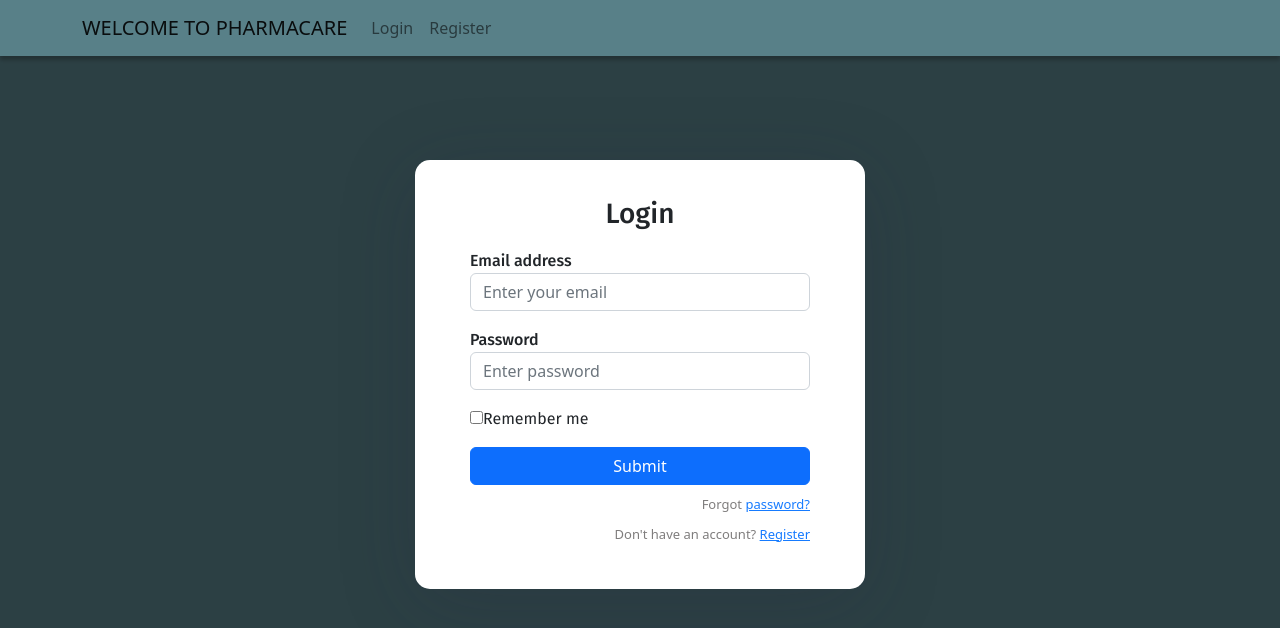
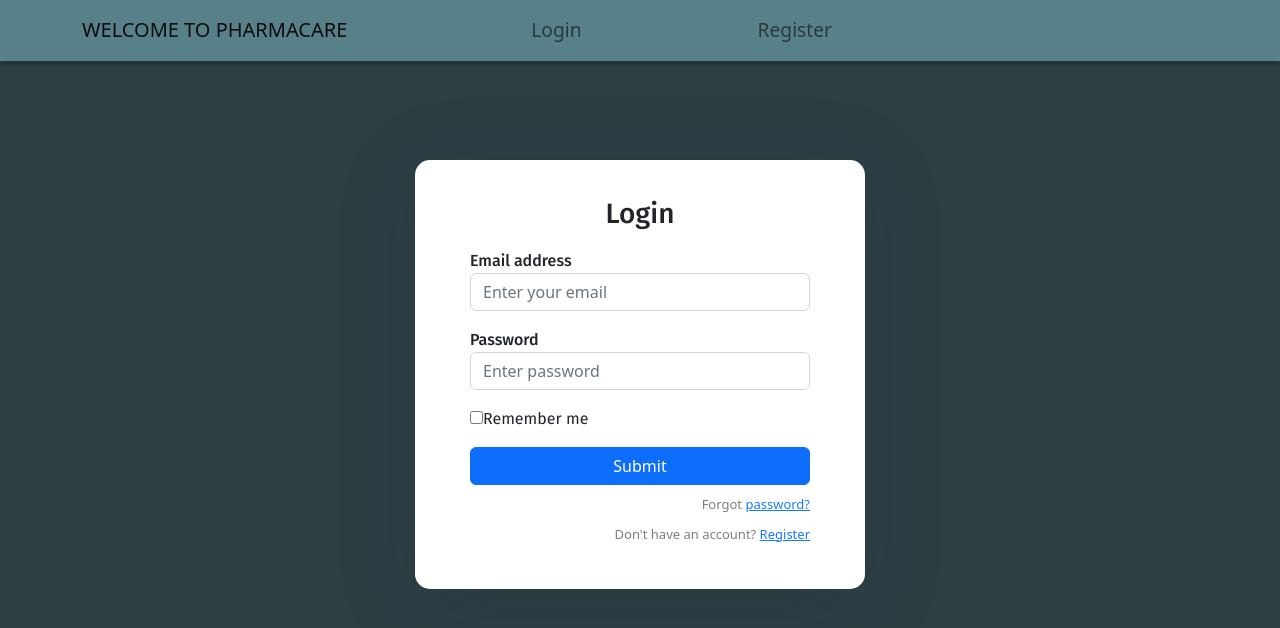
Before and after one commit to o-brayarn/phase-4-project-pharmacare-frontend, a React (Create React App) app: page / in a window 1280 px wide. Shown: the top 628 px of the page. Built offline with nearby package versions, Linux system fonts and the light colour scheme.

Commit message:
style logout button

```diff
--- a/src/App.css
+++ b/src/App.css
@@ -0,0 +1,11 @@
+.nav-item {
+  margin-left: 10rem;
+  font-size: 1.2rem;
+}
+.new-nav-item button {
+  background-color: rgb(231, 34, 34);
+  color: white;
+  font-size: 1.2rem;
+  margin-left: 40pc;
+  border-radius: 9px;
+}
```
